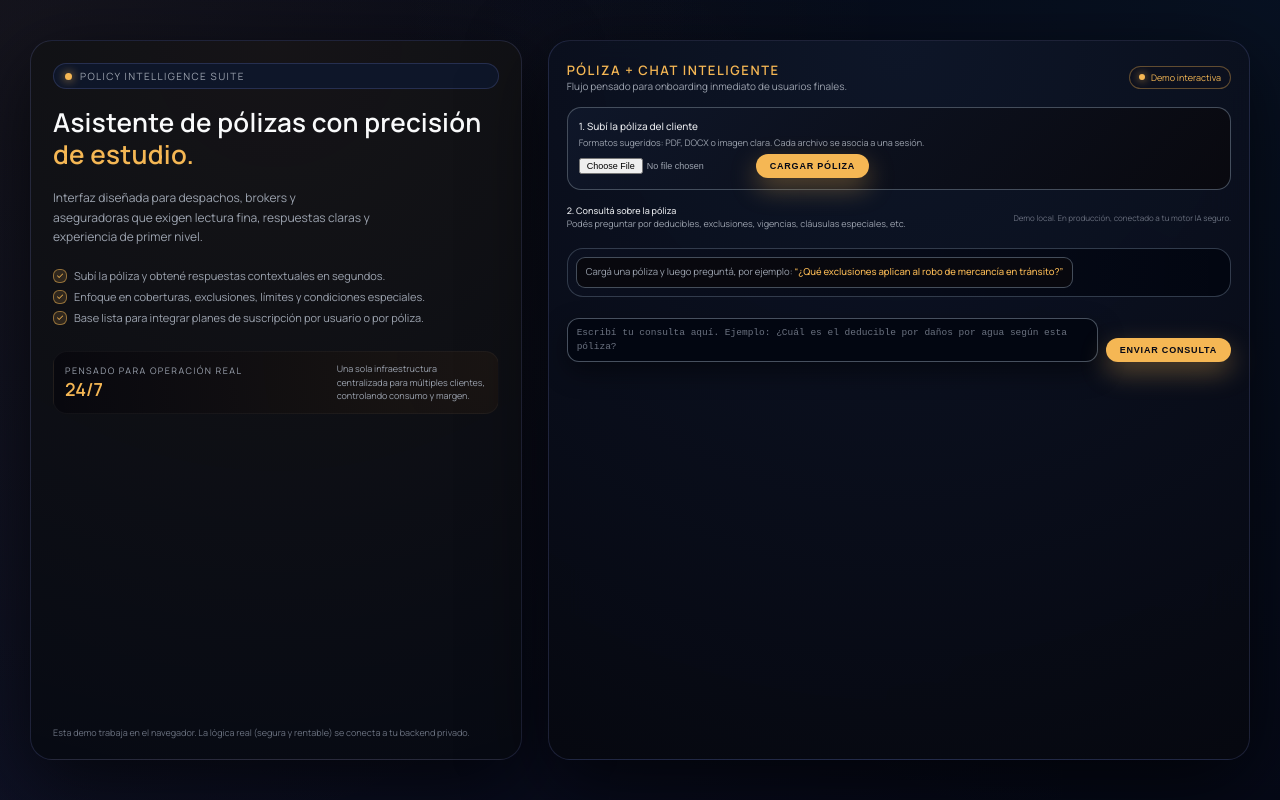
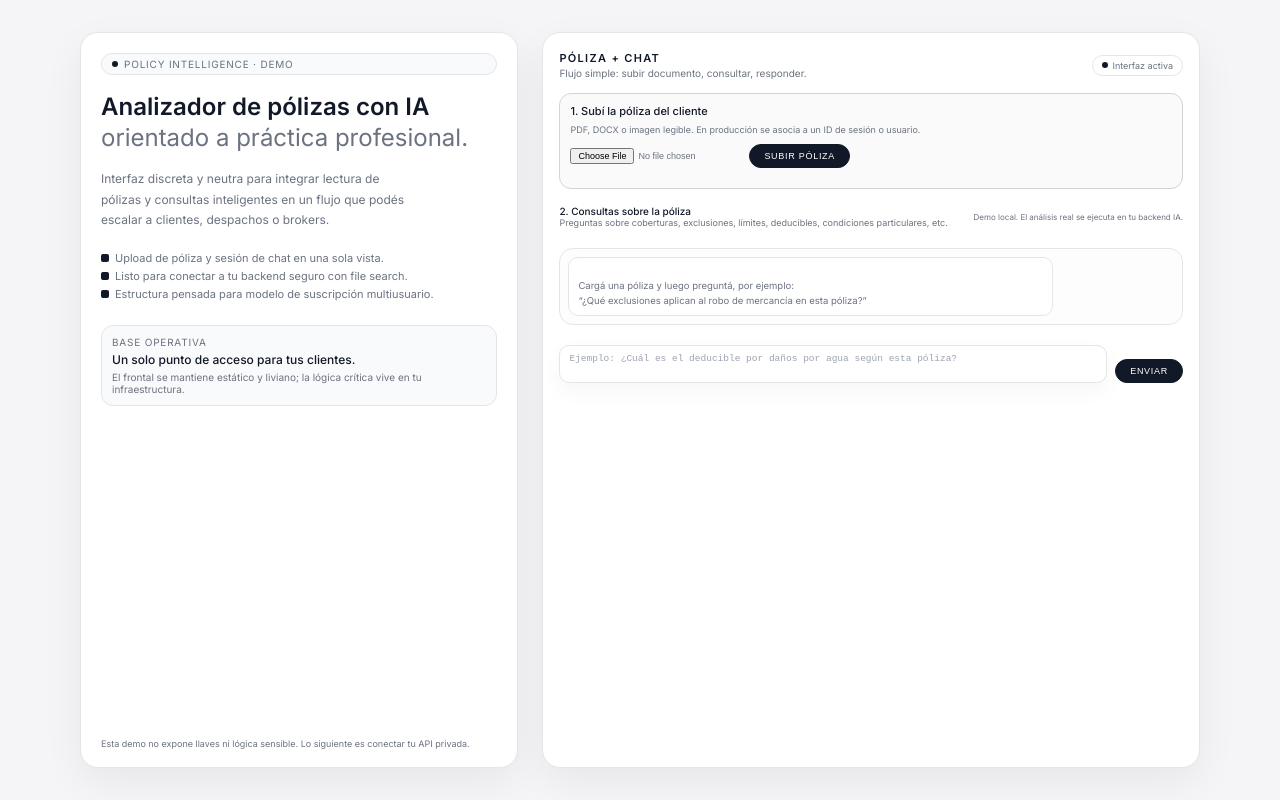
Before and after one commit to AinalisisSV/Analisis-de-Poliza, a plain HTML site: page index.html in a window 1280 px wide. Drawn offline with Linux system fonts and the light colour scheme.

Commit message:
Update index.html
version final minimalista

```diff
--- a/index.html
+++ b/index.html
@@ -4,21 +4,22 @@
   <meta charset="UTF-8" />
   <title>Analizador de Pólizas con IA</title>
   <meta name="viewport" content="width=device-width, initial-scale=1.0" />
-  <link href="https://fonts.googleapis.com/css2?family=Manrope:wght@300;400;500;600;700&display=swap" rel="stylesheet">
+  <link href="https://fonts.googleapis.com/css2?family=Inter:wght@300;400;500;600&display=swap" rel="stylesheet">
   <style>
     :root {
-      --bg: #050816;
-      --card-bg: rgba(8, 11, 20, 0.98);
-      --accent: #f5b754;
-      --accent-soft: rgba(245, 183, 84, 0.14);
-      --border-subtle: rgba(148, 163, 253, 0.16);
-      --text-main: #e5e7eb;
-      --text-soft: #9ca3af;
-      --radius-xl: 22px;
-      --radius-md: 14px;
-      --shadow-soft: 0 22px 80px rgba(0,0,0,0.65);
-      --transition-fast: 0.22s ease-out;
-      --transition-med: 0.32s ease-out;
+      --bg: #f5f5f7;
+      --surface: #ffffff;
+      --border-subtle: #e5e5e7;
+      --border-strong: #d4d4d8;
+      --text-main: #111827;
+      --text-soft: #6b7280;
+      --accent: #111827;
+      --accent-soft: #f3f4f6;
+      --radius-lg: 18px;
+      --radius-md: 12px;
+      --transition: 0.22s ease-out;
+      --shadow-soft: 0 14px 40px rgba(15,23,42,0.06);
+      --font: "Inter", system-ui, -apple-system, -sans-serif;
     }
 
     * {
@@ -29,156 +30,138 @@
 
     body {
       min-height: 100vh;
-      font-family: "Manrope", system-ui, -apple-system, sans-serif;
-      background:
-        radial-gradient(900px 900px at 0% 0%, rgba(245,183,84,0.06), transparent),
-        radial-gradient(900px 900px at 100% 0%, rgba(56,189,248,0.05), transparent),
-        radial-gradient(1100px 1100px at 0% 100%, rgba(129,140,248,0.06), transparent),
-        var(--bg);
+      font-family: var(--font);
+      background: var(--bg);
       color: var(--text-main);
       display: flex;
       justify-content: center;
-      padding: 40px 16px;
+      padding: 32px 16px;
     }
 
     .shell {
       width: 100%;
-      max-width: 1220px;
+      max-width: 1120px;
       display: grid;
-      grid-template-columns: minmax(0, 1.4fr) minmax(0, 2fr);
-      gap: 26px;
+      grid-template-columns: minmax(0, 1.2fr) minmax(0, 1.8fr);
+      gap: 24px;
       align-items: stretch;
     }
 
-    /* Lateral izquierdo: marca y propuesta de valor */
+    /* Lateral: marca y propuesta */
     .side {
-      padding: 22px 22px 20px;
-      border-radius: var(--radius-xl);
+      padding: 20px 20px 18px;
+      border-radius: var(--radius-lg);
+      background: var(--surface);
       border: 1px solid var(--border-subtle);
-      background: radial-gradient(circle at top, rgba(245,183,84,0.06), transparent) var(--card-bg);
-      backdrop-filter: blur(18px);
       box-shadow: var(--shadow-soft);
       display: flex;
       flex-direction: column;
-      gap: 18px;
+      gap: 16px;
     }
 
-    .brand-pill {
+    .pill {
       display: inline-flex;
       align-items: center;
-      gap: 8px;
-      padding: 5px 11px;
+      gap: 6px;
+      padding: 4px 10px;
       border-radius: 999px;
-      background-color: rgba(15,23,42,0.98);
-      border: 1px solid rgba(148,163,253,0.18);
+      background: #f9fafb;
+      border: 1px solid var(--border-subtle);
       font-size: 10px;
       color: var(--text-soft);
+      letter-spacing: 0.08em;
       text-transform: uppercase;
-      letter-spacing: 0.14em;
     }
 
-    .brand-dot {
-      width: 7px;
-      height: 7px;
+    .pill-dot {
+      width: 6px;
+      height: 6px;
       border-radius: 999px;
       background: var(--accent);
-      box-shadow: 0 0 10px rgba(245,183,84,0.9);
     }
 
     .title {
-      font-size: 26px;
-      line-height: 1.22;
+      font-size: 24px;
+      line-height: 1.3;
       font-weight: 600;
-      letter-spacing: 0.01em;
-      color: #f9fafb;
+      color: var(--text-main);
     }
 
     .title span {
-      color: var(--accent);
-      font-weight: 600;
+      font-weight: 400;
+      color: var(--text-soft);
     }
 
     .subtitle {
       font-size: 12px;
       color: var(--text-soft);
+      line-height: 1.7;
       max-width: 320px;
-      line-height: 1.6;
     }
 
-    .bullets {
+    .list {
       margin-top: 4px;
       display: grid;
-      gap: 6px;
+      gap: 4px;
       font-size: 11px;
       color: var(--text-soft);
     }
 
-    .bullet {
+    .list-item {
       display: flex;
       align-items: center;
-      gap: 7px;
+      gap: 6px;
     }
 
-    .bullet span.icon {
-      width: 14px;
-      height: 14px;
-      border-radius: 6px;
-      background: var(--accent-soft);
-      border: 1px solid rgba(245,183,84,0.5);
-      display: flex;
-      align-items: center;
-      justify-content: center;
-      font-size: 9px;
-      color: var(--accent);
+    .list-bullet {
+      width: 8px;
+      height: 8px;
+      border-radius: 2px;
+      background: var(--accent);
     }
 
-    .metric-card {
+    .note-box {
       margin-top: 8px;
-      padding: 10px 11px;
+      padding: 10px 10px;
       border-radius: var(--radius-md);
-      border: 1px solid rgba(249,250,251,0.04);
-      background: radial-gradient(circle at top right, rgba(245,183,84,0.08), transparent),
-                  rgba(9,9,15,0.98);
+      border: 1px solid var(--border-subtle);
+      background: #f9fafb;
       display: flex;
-      justify-content: space-between;
-      gap: 12px;
-      align-items: center;
+      flex-direction: column;
+      gap: 4px;
     }
 
-    .metric-label {
-      font-size: 9px;
+    .note-label {
+      font-size: 10px;
+      color: var(--text-soft);
       text-transform: uppercase;
-      color: var(--text-soft);
-      letter-spacing: 0.16em;
+      letter-spacing: 0.08em;
     }
 
-    .metric-value {
-      font-size: 18px;
-      font-weight: 600;
-      color: var(--accent);
+    .note-main {
+      font-size: 12px;
+      color: var(--text-main);
+      font-weight: 500;
     }
 
-    .metric-note {
+    .note-sub {
+      font-size: 10px;
+      color: var(--text-soft);
+    }
+
+    .footnote {
+      margin-top: auto;
       font-size: 9px;
       color: var(--text-soft);
-      max-width: 150px;
-      line-height: 1.5;
     }
 
-    .hint {
-      margin-top: auto;
-      font-size: 9px;
-      color: #6b7280;
-    }
-
-    /* Panel derecho: uploader + chat */
+    /* Panel derecho: funcional */
     .panel {
-      padding: 20px 18px 16px;
-      border-radius: var(--radius-xl);
-      border: 1px solid rgba(148,163,253,0.16);
-      background: radial-gradient(circle at top, rgba(15,23,42,0.9), rgba(6,8,16,0.98));
+      padding: 18px 16px 14px;
+      border-radius: var(--radius-lg);
+      background: var(--surface);
+      border: 1px solid var(--border-subtle);
       box-shadow: var(--shadow-soft);
-      backdrop-filter: blur(22px);
       display: flex;
       flex-direction: column;
       gap: 14px;
@@ -188,15 +171,21 @@
       display: flex;
       justify-content: space-between;
       align-items: center;
-      gap: 8px;
+      gap: 10px;
+    }
+
+    .panel-title-wrap {
+      display: flex;
+      flex-direction: column;
+      gap: 2px;
     }
 
     .panel-title {
-      font-size: 13px;
+      font-size: 11px;
       font-weight: 600;
+      text-transform: uppercase;
       letter-spacing: 0.12em;
-      text-transform: uppercase;
-      color: var(--accent);
+      color: var(--text-main);
     }
 
     .panel-subtitle {
@@ -204,46 +193,38 @@
       color: var(--text-soft);
     }
 
-    .badge-live {
+    .badge {
       padding: 4px 9px;
       border-radius: 999px;
+      border: 1px solid var(--border-subtle);
+      font-size: 9px;
+      color: var(--text-soft);
       display: inline-flex;
       align-items: center;
-      gap: 6px;
-      font-size: 9px;
-      color: var(--accent);
-      background: rgba(12,16,30,1);
-      border: 1px solid rgba(245,183,84,0.36);
+      gap: 5px;
     }
 
-    .badge-live span.dot {
+    .badge-dot {
       width: 6px;
       height: 6px;
       border-radius: 999px;
       background: var(--accent);
-      box-shadow: 0 0 8px rgba(245,183,84,0.9);
     }
 
     .uploader {
-      padding: 11px 11px 9px;
+      padding: 10px 10px 8px;
       border-radius: var(--radius-md);
-      border: 1px solid rgba(75,85,99,0.9);
-      background: linear-gradient(
-        135deg,
-        rgba(15,23,42,0.98),
-        rgba(9,9,15,0.98)
-      );
-      display: grid;
-      grid-template-columns: minmax(0, 1.9fr) auto;
-      gap: 10px;
-      align-items: center;
+      border: 1px solid var(--border-strong);
+      background: #fafafa;
+      display: flex;
+      flex-direction: column;
+      gap: 6px;
     }
 
     .uploader-label {
-      font-size: 10px;
+      font-size: 11px;
+      font-weight: 500;
       color: var(--text-main);
-      margin-bottom: 3px;
-      font-weight: 500;
     }
 
     .uploader-text {
@@ -251,44 +232,43 @@
       color: var(--text-soft);
     }
 
-    .file-input-wrap {
+    .uploader-row {
       display: flex;
-      gap: 6px;
+      flex-wrap: wrap;
+      gap: 8px;
       align-items: center;
-      margin-top: 5px;
-      flex-wrap: wrap;
+      margin-top: 3px;
     }
 
     input[type="file"] {
       font-size: 9px;
       color: var(--text-soft);
-      max-width: 190px;
+      max-width: 210px;
     }
 
     .btn {
-      padding: 7px 14px;
+      padding: 6px 14px;
       border-radius: 999px;
-      border: none;
+      border: 1px solid var(--accent);
+      background: var(--accent);
+      color: #ffffff;
       font-size: 9px;
-      font-weight: 600;
-      letter-spacing: 0.09em;
+      font-weight: 500;
+      letter-spacing: 0.08em;
       text-transform: uppercase;
       cursor: pointer;
-      background: var(--accent);
-      color: #050816;
-      box-shadow: 0 10px 26px rgba(245,183,84,0.35);
-      transition: all var(--transition-fast);
-      white-space: nowrap;
+      transition: all var(--transition);
     }
 
     .btn:hover {
+      background: #000000;
+      border-color: #000000;
+      box-shadow: 0 10px 26px rgba(15,23,42,0.14);
       transform: translateY(-1px);
-      box-shadow: 0 18px 38px rgba(0,0,0,0.7);
-      background: #fbd38d;
     }
 
     .btn:disabled {
-      opacity: 0.45;
+      opacity: 0.5;
       cursor: not-allowed;
       box-shadow: none;
       transform: none;
@@ -296,84 +276,75 @@
 
     #uploadStatus {
       font-size: 9px;
-      color: #22c55e;
-      margin-top: 2px;
+      color: #16a34a;
     }
 
     #uploadError {
       font-size: 9px;
-      color: #f97316;
-      margin-top: 2px;
+      color: #b91c1c;
     }
 
     .chat-label {
+      margin-top: 2px;
       font-size: 9px;
       color: var(--text-soft);
       display: flex;
       justify-content: space-between;
-      gap: 6px;
+      gap: 8px;
       align-items: center;
     }
 
     .chat-label strong {
+      font-size: 10px;
       color: var(--text-main);
-      font-weight: 500;
-      font-size: 9px;
-    }
-
-    #chat {
-      margin-top: 4px;
-      padding: 8px 8px;
-      border-radius: 16px;
-      border: 1px solid rgba(55,65,81,0.9);
-      background:
-        radial-gradient(circle at top left, rgba(148,163,253,0.06), transparent),
-        rgba(3,7,18,0.98);
-      display: flex;
-      flex-direction: column;
-      gap: 6px;
-      max-height: 280px;
-      overflow-y: auto;
-      scroll-behavior: smooth;
-    }
-
-    .msg {
-      padding: 7px 9px;
-      border-radius: 9px;
-      font-size: 9.5px;
-      line-height: 1.55;
-      max-width: 82%;
-      border: 1px solid transparent;
-    }
-
-    .msg.user {
-      margin-left: auto;
-      background: radial-gradient(circle at top right, rgba(245,183,84,0.08), transparent),
-                  rgba(9,9,15,1);
-      border-color: rgba(245,183,84,0.16);
-    }
-
-    .msg.bot {
-      margin-right: auto;
-      background: rgba(9,9,15,0.98);
-      border-color: rgba(75,85,99,0.9);
-      color: var(--text-soft);
-    }
-
-    .msg.bot strong {
-      color: var(--accent);
       font-weight: 500;
     }
 
     #noPolicy {
       display: none;
       font-size: 9px;
-      color: #f97316;
+      color: #b45309;
       margin-top: 4px;
     }
 
+    #chat {
+      margin-top: 6px;
+      padding: 8px;
+      border-radius: 14px;
+      border: 1px solid var(--border-subtle);
+      background: #fdfdfd;
+      display: flex;
+      flex-direction: column;
+      gap: 6px;
+      max-height: 260px;
+      overflow-y: auto;
+    }
+
+    .msg {
+      padding: 7px 9px;
+      border-radius: 10px;
+      font-size: 9.5px;
+      line-height: 1.5;
+      max-width: 80%;
+      border: 1px solid transparent;
+      white-space: pre-line;
+    }
+
+    .msg.bot {
+      background: #ffffff;
+      border-color: var(--border-subtle);
+      color: var(--text-soft);
+    }
+
+    .msg.user {
+      margin-left: auto;
+      background: var(--accent);
+      color: #ffffff;
+      border-color: var(--accent);
+    }
+
     .composer {
-      margin-top: 7px;
+      margin-top: 6px;
       display: grid;
       grid-template-columns: minmax(0, 1fr) auto;
       gap: 8px;
@@ -384,24 +355,23 @@
       width: 100%;
       resize: none;
       padding: 7px 9px;
-      border-radius: 12px;
-      border: 1px solid rgba(75,85,99,0.95);
-      background: rgba(3,7,18,0.98);
+      border-radius: 10px;
+      border: 1px solid var(--border-subtle);
+      background: #ffffff;
+      font-size: 9.5px;
       color: var(--text-main);
-      font-size: 9.5px;
-      line-height: 1.5;
       outline: none;
-      transition: all var(--transition-fast);
-      box-shadow: 0 10px 26px rgba(0,0,0,0.45);
+      transition: all var(--transition);
+      box-shadow: 0 8px 22px rgba(15,23,42,0.04);
     }
 
     textarea::placeholder {
-      color: #6b7280;
+      color: #9ca3af;
     }
 
     textarea:focus {
       border-color: var(--accent);
-      box-shadow: 0 18px 40px rgba(0,0,0,0.7);
+      box-shadow: 0 12px 30px rgba(15,23,42,0.08);
       transform: translateY(-1px);
     }
 
@@ -409,130 +379,122 @@
       display: none;
       margin-top: 2px;
       font-size: 8px;
-      color: #6b7280;
+      color: var(--text-soft);
     }
 
     .typing span {
       display: inline-block;
-      width: 4px;
-      height: 4px;
+      width: 3px;
+      height: 3px;
       margin-right: 2px;
       border-radius: 999px;
-      background: #6b7280;
+      background: #9ca3af;
       animation: pulse 0.9s infinite alternate;
     }
 
-    .typing span:nth-child(2) { animation-delay: 0.15s; }
-    .typing span:nth-child(3) { animation-delay: 0.3s; }
+    .typing span:nth-child(2) { animation-delay: 0.16s; }
+    .typing span:nth-child(3) { animation-delay: 0.32s; }
 
     @keyframes pulse {
-      from { opacity: 0.35; transform: translateY(0); }
-      to { opacity: 1; transform: translateY(-1px); }
+      from { opacity: 0.4; transform: translateY(0); }
+      to   { opacity: 1;   transform: translateY(-1px); }
     }
 
     @media (max-width: 880px) {
-      body { padding: 22px 10px; }
+      body { padding: 20px 10px; }
       .shell {
         grid-template-columns: 1fr;
-      }
-      .side {
-        order: 1;
-      }
-      .panel {
-        order: 2;
+        gap: 16px;
       }
     }
   </style>
 </head>
 <body>
   <div class="shell">
-    <!-- Lateral marca / confianza -->
+    <!-- Columna izquierda -->
     <aside class="side">
-      <div class="brand-pill">
-        <div class="brand-dot"></div>
-        POLICY INTELLIGENCE SUITE
+      <div class="pill">
+        <div class="pill-dot"></div>
+        Policy Intelligence · Demo
       </div>
       <h1 class="title">
-        Asistente de pólizas con precisión <span>de estudio.</span>
+        Analizador de pólizas con IA
+        <span>orientado a práctica profesional.</span>
       </h1>
       <p class="subtitle">
-        Interfaz diseñada para despachos, brokers y aseguradoras que exigen lectura fina,
-        respuestas claras y experiencia de primer nivel.
+        Interfaz discreta y neutra para integrar lectura de pólizas y consultas inteligentes
+        en un flujo que podés escalar a clientes, despachos o brokers.
       </p>
-      <div class="bullets">
-        <div class="bullet">
-          <span class="icon">✓</span>
-          <div>Subí la póliza y obtené respuestas contextuales en segundos.</div>
+      <div class="list">
+        <div class="list-item">
+          <div class="list-bullet"></div>
+          <div>Upload de póliza y sesión de chat en una sola vista.</div>
         </div>
-        <div class="bullet">
-          <span class="icon">✓</span>
-          <div>Enfoque en coberturas, exclusiones, límites y condiciones especiales.</div>
+        <div class="list-item">
+          <div class="list-bullet"></div>
+          <div>Listo para conectar a tu backend seguro con file search.</div>
         </div>
-        <div class="bullet">
-          <span class="icon">✓</span>
-          <div>Base lista para integrar planes de suscripción por usuario o por póliza.</div>
+        <div class="list-item">
+          <div class="list-bullet"></div>
+          <div>Estructura pensada para modelo de suscripción multiusuario.</div>
         </div>
       </div>
-      <div class="metric-card">
-        <div>
-          <div class="metric-label">Pensado para operación real</div>
-          <div class="metric-value">24/7</div>
-        </div>
-        <div class="metric-note">
-          Una sola infraestructura centralizada para múltiples clientes, controlando consumo y margen.
+      <div class="note-box">
+        <div class="note-label">Base operativa</div>
+        <div class="note-main">Un solo punto de acceso para tus clientes.</div>
+        <div class="note-sub">
+          El frontal se mantiene estático y liviano; la lógica crítica vive en tu infraestructura.
         </div>
       </div>
-      <div class="hint">
-        Esta demo trabaja en el navegador. La lógica real (segura y rentable) se conecta a tu backend privado.
+      <div class="footnote">
+        Esta demo no expone llaves ni lógica sensible. Lo siguiente es conectar tu API privada.
       </div>
     </aside>
 
-    <!-- Panel funcional -->
+    <!-- Columna derecha -->
     <section class="panel">
       <div class="panel-header">
-        <div>
-          <div class="panel-title">Póliza + Chat Inteligente</div>
-          <div class="panel-subtitle">
-            Flujo pensado para onboarding inmediato de usuarios finales.
+        <div class="panel-title-wrap">
+          <div class="panel-title">Póliza + Chat</div>
+          <div class="panel-subtitle">Flujo simple: subir documento, consultar, responder.</div>
         </div>
-        </div>
-        <div class="badge-live">
-          <span class="dot"></span>
-          Demo interactiva
+        <div class="badge">
+          <div class="badge-dot"></div>
+          Interfaz activa
         </div>
       </div>
 
+      <!-- Uploader -->
       <div class="uploader">
-        <div>
         <div class="uploader-label">1. Subí la póliza del cliente</div>
         <div class="uploader-text">
-            Formatos sugeridos: PDF, DOCX o imagen clara. Cada archivo se asocia a una sesión.
+          PDF, DOCX o imagen legible. En producción se asocia a un ID de sesión o usuario.
         </div>
-          <div class="file-input-wrap">
+        <div class="uploader-row">
           <input type="file" id="fileInput" accept=".pdf,.doc,.docx,.jpg,.jpeg,.png" />
-            <button class="btn" id="uploadBtn">Cargar póliza</button>
+          <button class="btn" id="uploadBtn">Subir póliza</button>
         </div>
         <div id="uploadStatus"></div>
         <div id="uploadError"></div>
       </div>
-      </div>
 
+      <!-- Chat -->
       <div class="chat-label">
         <div>
-          <strong>2. Consultá sobre la póliza</strong><br>
-          Podés preguntar por deducibles, exclusiones, vigencias, cláusulas especiales, etc.
+          <strong>2. Consultas sobre la póliza</strong><br>
+          Preguntas sobre coberturas, exclusiones, límites, deducibles, condiciones particulares, etc.
         </div>
-        <div style="font-size:8px; color:#6b7280; text-align:right;">
-          Demo local. En producción, conectado a tu motor IA seguro.
+        <div style="font-size:8px; text-align:right;">
+          Demo local. El análisis real se ejecuta en tu backend IA.
         </div>
       </div>
 
-      <div id="noPolicy">Primero cargá una póliza para activar el análisis contextual.</div>
+      <div id="noPolicy">Subí una póliza para responder en contexto.</div>
 
       <div id="chat">
         <div class="msg bot">
           Cargá una póliza y luego preguntá, por ejemplo:
-          <strong>“¿Qué exclusiones aplican al robo de mercancía en tránsito?”</strong>
+          “¿Qué exclusiones aplican al robo de mercancía en esta póliza?”
         </div>
       </div>
 
@@ -540,14 +502,14 @@
         <textarea
           id="input"
           rows="2"
-          placeholder="Escribí tu consulta aquí. Ejemplo: ¿Cuál es el deducible por daños por agua según esta póliza?"
+          placeholder="Ejemplo: ¿Cuál es el deducible por daños por agua según esta póliza?"
         ></textarea>
-        <button class="btn" id="send">Enviar consulta</button>
+        <button class="btn" id="send">Enviar</button>
       </div>
 
       <div class="typing" id="typing">
         <span></span><span></span><span></span>
-        Analizando póliza…
+        Analizando documento…
       </div>
     </section>
   </div>
@@ -586,26 +548,28 @@
 
       uploadBtn.disabled = true;
 
-      // Demo: simulamos éxito de carga (en producción: llamar a tu backend).
+      // Demo: simulación de carga correcta.
       setTimeout(() => {
         policyLoaded = true;
-        uploadStatus.textContent = `Póliza "${file.name}" registrada para esta sesión.`;
+        uploadStatus.textContent = `Póliza "${file.name}" registrada para esta sesión (demo).`;
         uploadBtn.disabled = false;
-        addMessage('La póliza fue cargada correctamente. Ahora podés consultar cláusulas, límites y exclusiones específicas.', 'bot');
-      }, 600);
+        addMessage(
+          'La póliza fue cargada en esta sesión (modo demo). En producción se almacenaría en tu backend para análisis seguro.',
+          'bot'
+        );
+      }, 500);
     });
 
-    function simulateAiAnswer(question) {
-      // Respuesta demo con enfoque técnico-seguro para pólizas
-      return [
-        'Esta es una respuesta simulada basada en la póliza cargada.',
-        'En una versión productiva, el motor IA leería el documento y devolvería:',
-        '- Referencia a la sección o cláusula relevante.',
-        '- Explicación breve en lenguaje claro.',
-        '- Aclaraciones sobre exclusiones, límites o deducibles aplicables.',
-        '',
-        'La arquitectura real se conecta a tu backend, donde se controla seguridad, costos y reglas del negocio.'
-      ].join('\n');
+    function buildDemoAnswer(question) {
+      return (
+        'Respuesta simulada basada en la póliza cargada.\n' +
+        'En la versión real, el sistema:\n' +
+        '- Extrae el texto de la póliza.\n' +
+        '- Localiza las cláusulas relevantes.\n' +
+        '- Devuelve una explicación clara, con referencias a secciones específicas.\n' +
+        '\n' +
+        'Todo gestionado desde tu backend, donde controlás seguridad, costos y reglas de negocio.'
+      );
     }
 
     async function handleSend() {
@@ -623,11 +587,11 @@
       typing.style.display = 'inline-flex';
 
       setTimeout(() => {
-        const answer = simulateAiAnswer(text);
+        const answer = buildDemoAnswer(text);
         addMessage(answer, 'bot');
         sendBtn.disabled = false;
         typing.style.display = 'none';
-      }, 700);
+      }, 600);
     }
 
     sendBtn.addEventListener('click', handleSend);
```
Lines whose indentation alone changed are shown as unchanged.
